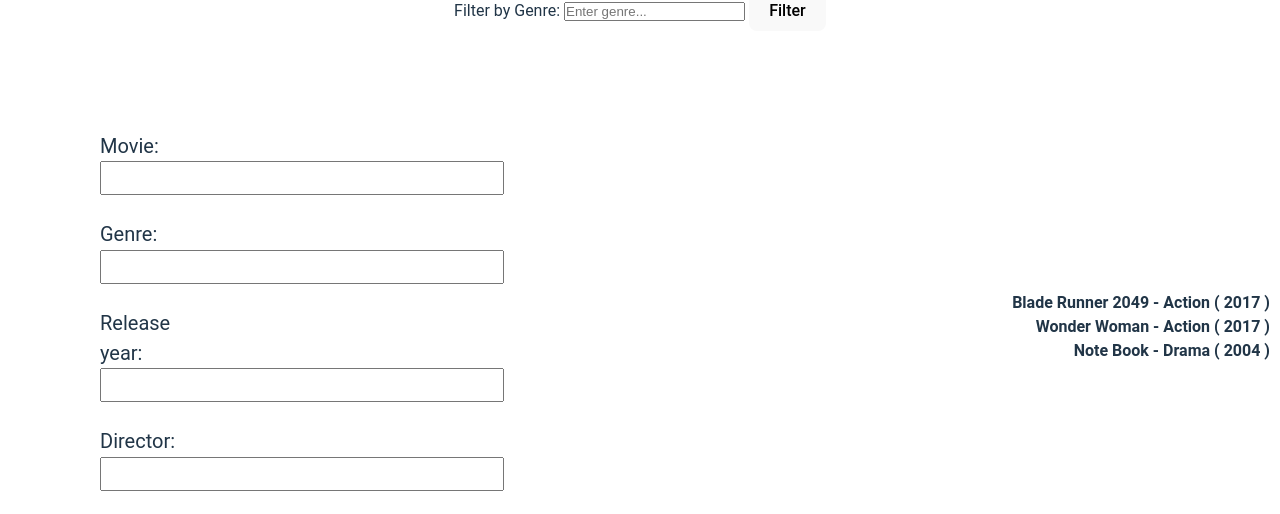
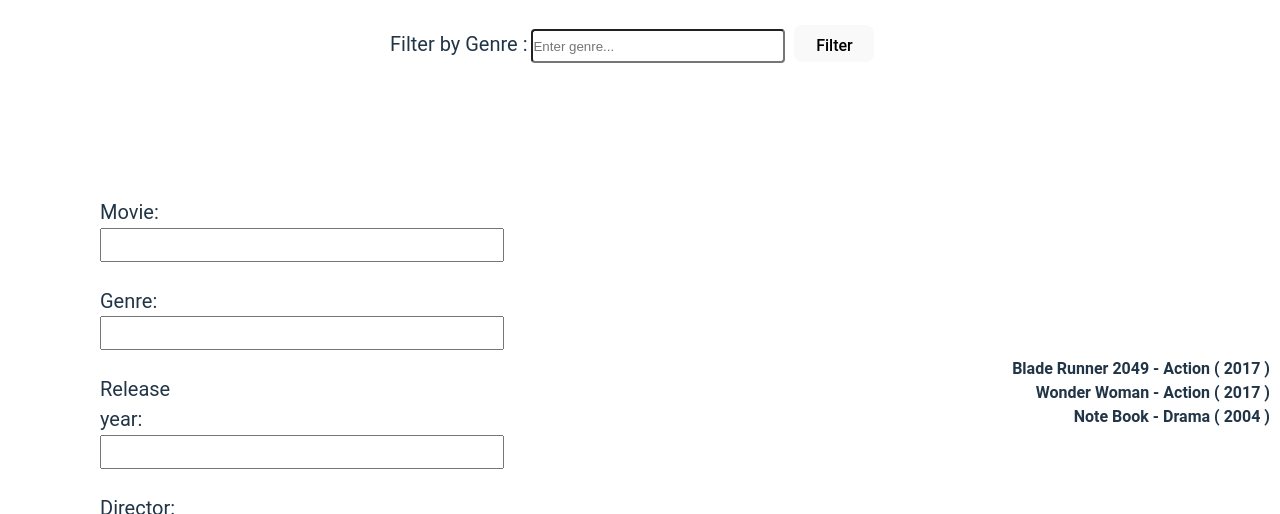
Before and after one commit to Hadis-jamali/Favorite-Movie-List, a website built with Vite: page my-react-project/index.html in a window 1280 px wide. Shown: the part 586-1100 px from the top of the page. Built offline with nearby package versions, Linux system fonts and the light colour scheme.

Commit message:
add filter and css

```diff
--- a/my-react-project/index.html
+++ b/my-react-project/index.html
@@ -67,9 +67,9 @@
     <h1>My Favorite Movies:</h1>
 
     <div class="filter-container">
-      <label for="genre-filter">Filter by Genre:</label>
-      <input type="text" id="genre-filter" placeholder="Enter genre..." />
-      <button id="filter-button">Filter</button>
+      <label for="genre-filter" class="genre-filter">Filter by Genre :</label>
+      <input type="text" id="genre-filter" placeholder="Enter genre..." class="input-filter" />
+      <button id="filter-button" class="button-filter">Filter</button>
     </div>
 
     <div class="container">
--- a/my-react-project/main.js
+++ b/my-react-project/main.js
@@ -54,12 +54,10 @@ function showMovieDetails(movie) {
   );
 }
 
-
 function filterMovies(genre) {
   const filteredMovies = movies.filter((movie) => movie.genre === genre);
   displayMovie(filteredMovies);
 }
-
 
 function sortMovies() {
   const sortedMovies = movies.slice().sort((a, b) => a.releaseYear - b.releaseYear);
@@ -72,7 +70,6 @@ document.getElementById("filter-button").addEventListener("click", () => {
   filterMovies(genreFilter);
 });
 
-
 function filterMovies(genre) {
   const filteredMovies = movies.filter((movie) =>
     movie.genre.toLowerCase().includes(genre.toLowerCase())
--- a/my-react-project/style.css
+++ b/my-react-project/style.css
@@ -45,7 +45,6 @@ h1 {
   max-width: 1280px;
   padding: 10px;
   text-align: end;
-
 }
 
 .logo {
@@ -237,3 +236,22 @@ a {
   }
 }
 /*header*/
+
+.filter-container {
+  width: 500px;
+  margin: 30px;
+}
+.genre-filter {
+  font-size: 20px;
+}
+.input-filter {
+  width: 250px;
+  height: 30px;
+  border-radius: 4px;
+}
+.button-filter {
+  width: 80px;
+  height: 37px;
+  border-radius: 8px;
+  margin: 5px;
+}
```
